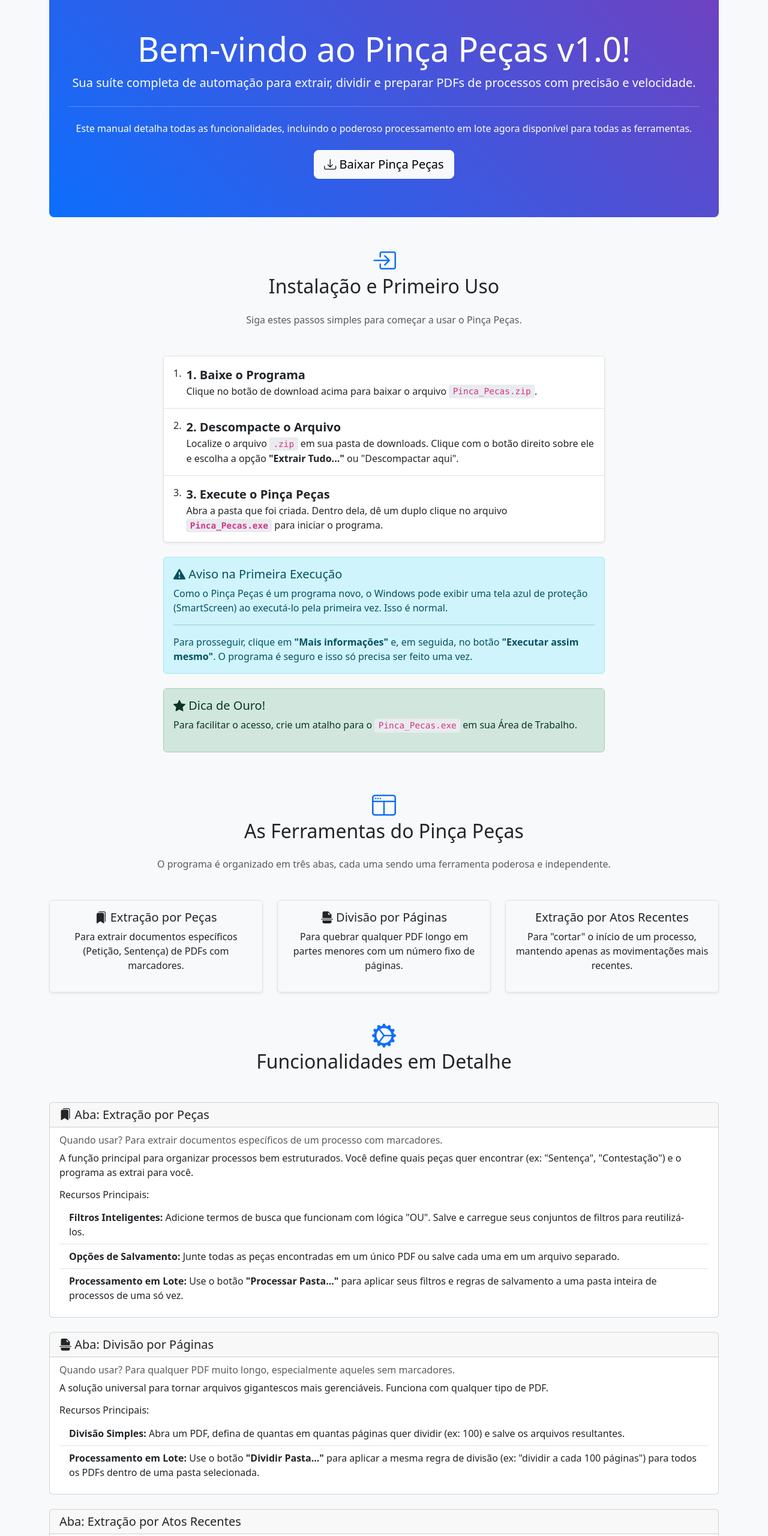
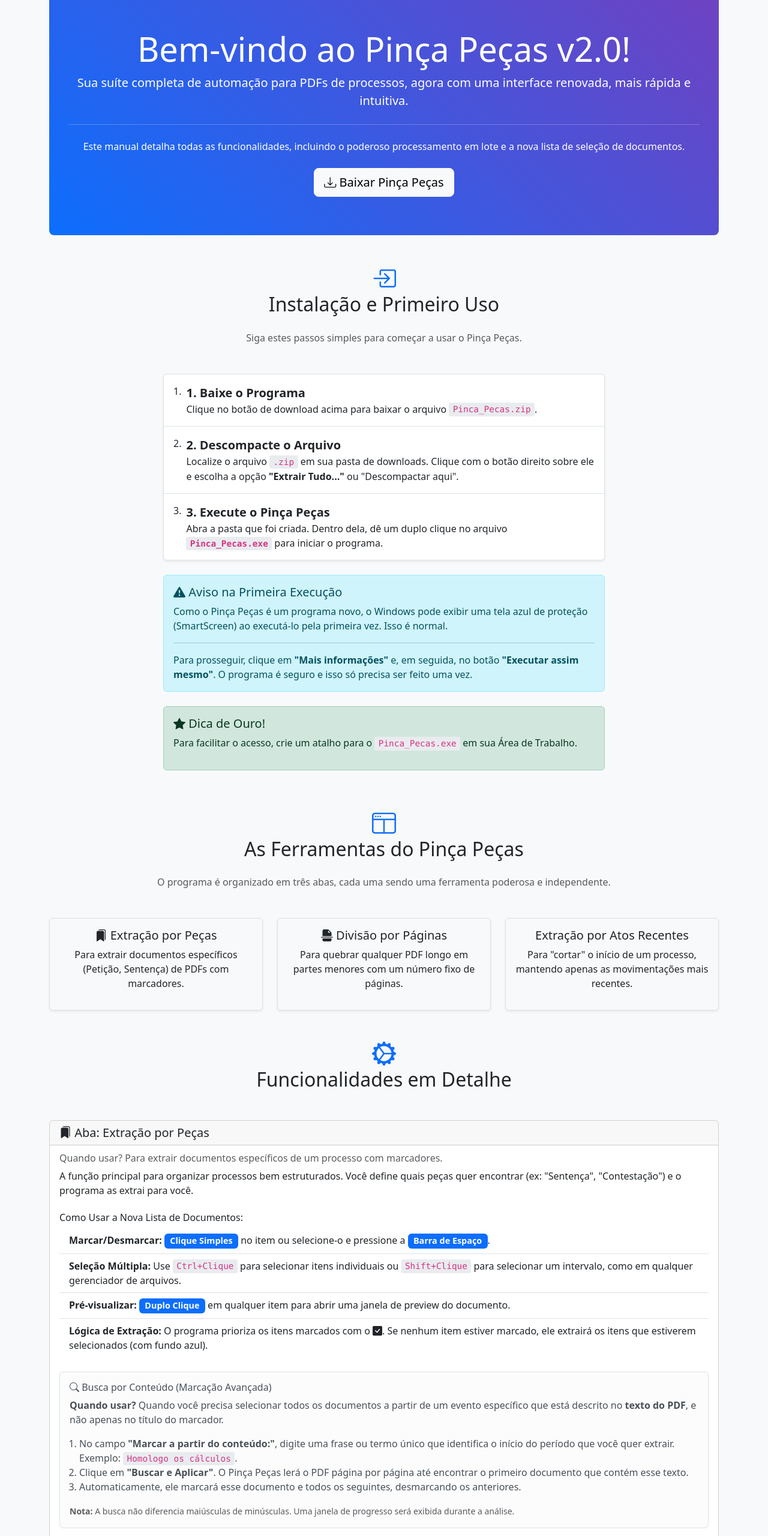
Before and after one commit to hudsonqa/Pinca_Pecas, a plain HTML site: page index.html in a window 1280 px wide. Shown: the part 120-2680 px from the top of the page at 60% size. Drawn offline with nearby package versions, Linux system fonts and the light colour scheme.

Commit message:
Update index.html

```diff
--- a/index.html
+++ b/index.html
@@ -3,7 +3,7 @@
 <head>
     <meta charset="UTF-8">
     <meta name="viewport" content="width=device-width, initial-scale=1.0">
-    <title>Pinça Peças v1.0 - Manual do Usuário</title>
+    <title>Pinça Peças v2.0 - Manual do Usuário</title>
 
     <link href="https://cdn.jsdelivr.net/npm/bootstrap@5.3.3/dist/css/bootstrap.min.css" rel="stylesheet" integrity="sha384-QWTKZyjpPEjISv5WaRU9OFeRpok6YctnYmDr5pNlyT2bRjXh0JMhjY6hW+ALEwIH" crossorigin="anonymous">
     <link rel="stylesheet" href="https://cdn.jsdelivr.net/npm/bootstrap-icons@1.11.3/font/bootstrap-icons.min.css">
@@ -53,7 +53,7 @@
         <div class="container">
             <a class="navbar-brand" href="#">
                 <i class="bi bi-pin-angle-fill"></i>
-                Pinça Peças v1.0
+                Pinça Peças v2.0
             </a>
             <button class="navbar-toggler" type="button" data-bs-toggle="collapse" data-bs-target="#navbarNav">
                 <span class="navbar-toggler-icon"></span>
@@ -73,11 +73,11 @@
     <div class="container mt-5">
 
         <section id="introducao" class="text-center hero mb-5">
-            <h1 class="display-4">Bem-vindo ao Pinça Peças v1.0!</h1>
-            <p class="lead">Sua suíte completa de automação para extrair, dividir e preparar PDFs de processos com precisão e velocidade.</p>
+            <h1 class="display-4">Bem-vindo ao Pinça Peças v2.0!</h1>
+            <p class="lead">Sua suíte completa de automação para PDFs de processos, agora com uma interface renovada, mais rápida e intuitiva.</p>
             <hr class="my-4">
-            <p class="mb-4">Este manual detalha todas as funcionalidades, incluindo o poderoso processamento em lote agora disponível para todas as ferramentas.</p>
-            <a href="https://github.com/hudsonqa/Pinca_Pecas/raw/main/Pinca_Pecas_v1_0.zip" class="btn btn-light btn-lg">
+            <p class="mb-4">Este manual detalha todas as funcionalidades, incluindo o poderoso processamento em lote e a nova lista de seleção de documentos.</p>
+            <a href="https://drive.google.com/file/d/1RPihyIURnTvWCH6vqEE-vXoFOu8dc4gQ/view" class="btn btn-light btn-lg">
                 <i class="bi bi-download"></i>
                 Baixar Pinça Peças
             </a>
@@ -158,11 +158,36 @@
                         <div class="card-body">
                             <h6 class="card-subtitle mb-2 text-muted">Quando usar? Para extrair documentos específicos de um processo com marcadores.</h6>
                             <p class="card-text">A função principal para organizar processos bem estruturados. Você define quais peças quer encontrar (ex: "Sentença", "Contestação") e o programa as extrai para você.</p>
-                            <h6 class="mt-3">Recursos Principais:</h6>
+
+                            <h6 class="mt-4">Como Usar a Nova Lista de Documentos:</h6>
+                            <ul class="list-group list-group-flush mb-3">
+                                <li class="list-group-item"><strong>Marcar/Desmarcar:</strong> <span class="badge bg-primary">Clique Simples</span> no item ou selecione-o e pressione a <span class="badge bg-primary">Barra de Espaço</span>.</li>
+                                <li class="list-group-item"><strong>Seleção Múltipla:</strong> Use <code>Ctrl+Clique</code> para selecionar itens individuais ou <code>Shift+Clique</code> para selecionar um intervalo, como em qualquer gerenciador de arquivos.</li>
+                                <li class="list-group-item"><strong>Pré-visualizar:</strong> <span class="badge bg-primary">Duplo Clique</span> em qualquer item para abrir uma janela de preview do documento.</li>
+                                <li class="list-group-item"><strong>Lógica de Extração:</strong> O programa prioriza os itens marcados com o <i class="bi bi-check-square-fill"></i>. Se nenhum item estiver marcado, ele extrairá os itens que estiverem selecionados (com fundo azul).</li>
+                            </ul>
+
+                            <!-- NOVA SEÇÃO ADICIONADA -->
+                            <div class="alert alert-light border mt-4">
+                                <h6 class="alert-heading"><i class="bi bi-search"></i> Busca por Conteúdo (Marcação Avançada)</h6>
+                                <p><strong>Quando usar?</strong> Quando você precisa selecionar todos os documentos a partir de um evento específico que está descrito no <strong>texto do PDF</strong>, e não apenas no título do marcador.</p>
+                                <ol class="ps-3">
+                                    <li>No campo <strong>"Marcar a partir do conteúdo:"</strong>, digite uma frase ou termo único que identifica o início do período que você quer extrair. Exemplo: <code>Homologo os cálculos</code>.</li>
+                                    <li>Clique em <strong>"Buscar e Aplicar"</strong>. O Pinça Peças lerá o PDF página por página até encontrar o primeiro documento que contém esse texto.</li>
+                                    <li>Automaticamente, ele marcará esse documento e todos os seguintes, desmarcando os anteriores.</li>
+                                </ol>
+                                <small class="text-muted"><strong>Nota:</strong> A busca não diferencia maiúsculas de minúsculas. Uma janela de progresso será exibida durante a análise.</small>
+                            </div>
+                            <!-- FIM DA NOVA SEÇÃO -->
+
+                            <h6 class="mt-4">Recursos Adicionais:</h6>
                             <ul class="list-group list-group-flush">
                                 <li class="list-group-item"><strong>Filtros Inteligentes:</strong> Adicione termos de busca que funcionam com lógica "OU". Salve e carregue seus conjuntos de filtros para reutilizá-los.</li>
+                                <li class="list-group-item"><strong>Pré-visualização Integrada:</strong> Dê um duplo-clique em qualquer documento da lista para visualizar suas páginas sem sair do programa.</li>
+                                <li class="list-group-item"><strong>Extração de Texto:</strong> Extraia todo o texto dos documentos selecionados para um arquivo <code>.txt</code>.</li>
+                                <li class="list-group-item"><strong>Estimativa de Tamanho:</strong> Veja o tamanho aproximado do arquivo PDF final antes mesmo de salvá-lo.</li>
                                 <li class="list-group-item"><strong>Opções de Salvamento:</strong> Junte todas as peças encontradas em um único PDF ou salve cada uma em um arquivo separado.</li>
-                                <li class="list-group-item"><strong>Processamento em Lote:</strong> Use o botão <strong>"Processar Pasta..."</strong> para aplicar seus filtros e regras de salvamento a uma pasta inteira de processos de uma só vez.</li>
+                                <li class="list-group-item"><strong>Processamento em Lote:</strong> Use o botão <strong>"Processar Pasta..."</strong> para aplicar seus filtros e regras a uma pasta inteira de processos de uma só vez.</li>
                             </ul>
                         </div>
                     </div>
@@ -205,6 +230,18 @@
         <section id="dicas" class="my-5">
             <h2 class="text-center mb-4"><i class="bi bi-lightbulb section-icon"></i><br>Dicas e Solução de Problemas</h2>
              <div class="accordion" id="accordionTips">
+                <div class="accordion-item">
+                    <h2 class="accordion-header">
+                        <button class="accordion-button collapsed" type="button" data-bs-toggle="collapse" data-bs-target="#t1">
+                            Os checkboxes na lista de extração não aparecem como imagens.
+                        </button>
+                    </h2>
+                    <div id="t1" class="accordion-collapse collapse" data-bs-parent="#accordionTips">
+                        <div class="accordion-body">
+                            Isso acontece se os arquivos <code>checked.png</code> e <code>unchecked.png</code> não estiverem na mesma pasta do <code>Pinca_Pecas.exe</code>. Não se preocupe! O programa detecta isso e automaticamente usa os símbolos de texto <strong>☐</strong> e <strong>☑</strong>. A funcionalidade permanece exatamente a mesma.
+                        </div>
+                    </div>
+                </div>
                  <div class="accordion-item">
                     <h2 class="accordion-header">
                         <button class="accordion-button" type="button" data-bs-toggle="collapse" data-bs-target="#t2">
@@ -225,7 +262,7 @@
                     </h2>
                     <div id="t3" class="accordion-collapse collapse" data-bs-parent="#accordionTips">
                         <div class="accordion-body">
-                            A barra de progresso na parte inferior da janela deve indicar que o programa está trabalhando. Se ela não se mover por muito tempo, você pode usar o botão <strong>"Cancelar"</strong> para interromper a tarefa com segurança. O processamento em lote de muitos arquivos pode levar um tempo considerável.
+                            Para operações demoradas, como a "Busca por Conteúdo" ou processamento em lote, uma janela de progresso será exibida. Se ela não se mover por muito tempo, você pode usar o botão <strong>"Cancelar"</strong> para interromper a tarefa com segurança. O processamento de muitos arquivos grandes pode levar um tempo considerável.
                         </div>
                     </div>
                 </div>
```
